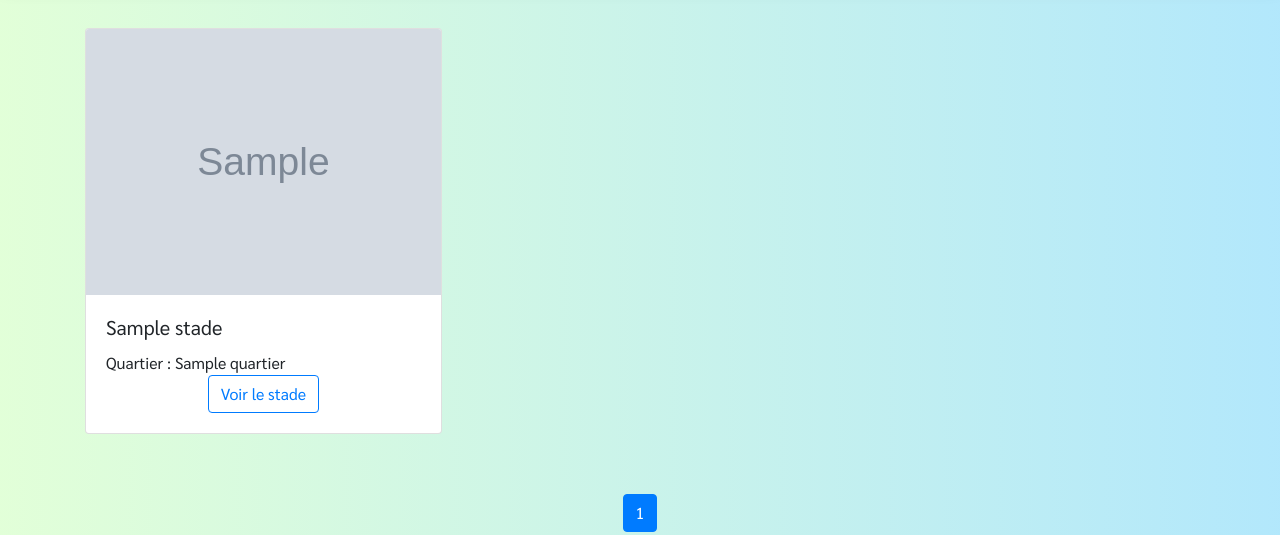
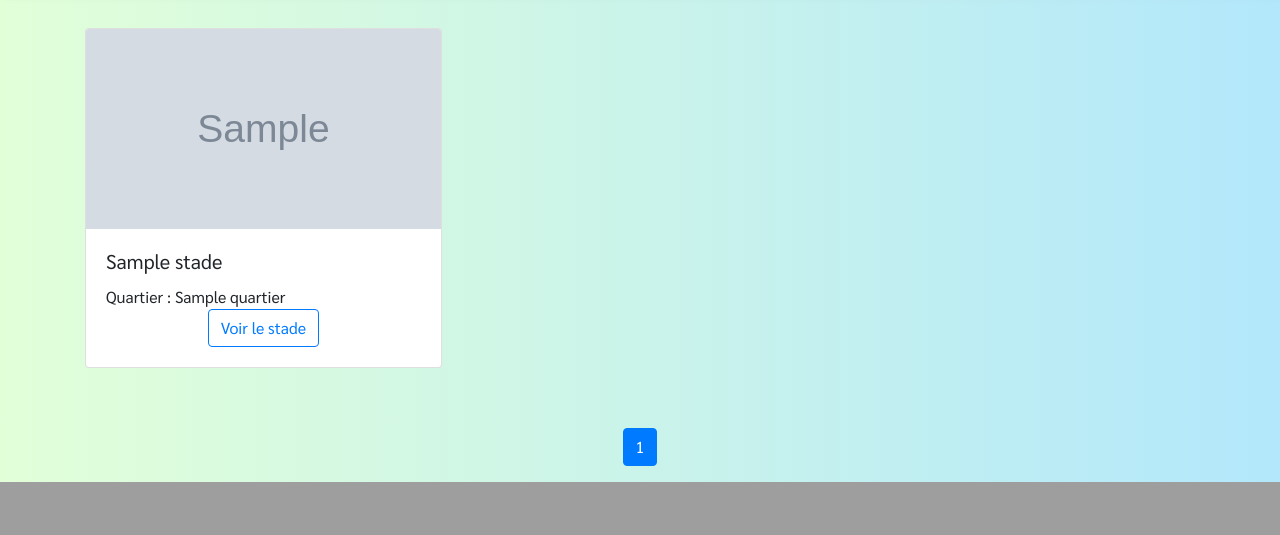
Before and after one commit to GAzerty/Projet_Web, a Django app: page /stade/list/ in a window 1280 px wide. Shown: the part 346-881 px from the top of the page. After the commit the page ends 828 px from the top, so only its background shows below. Run offline with Django 3.2, Linux system fonts and the light colour scheme; tables that the repository leaves empty hold one stand-in row (values such as "Sample post"); grey boxes marked "Sample" are stand-in pictures; some libraries are stand-ins or nearby versions.

Commit message:
Règle css pour la taille des images des stades

```diff
--- a/static/css/style_projetweb.css
+++ b/static/css/style_projetweb.css
@@ -29,3 +29,8 @@ nav {
 .nav_pagination{
     background:none;
 }
+
+
+.image-stade{
+    height:200px;
+}
```
